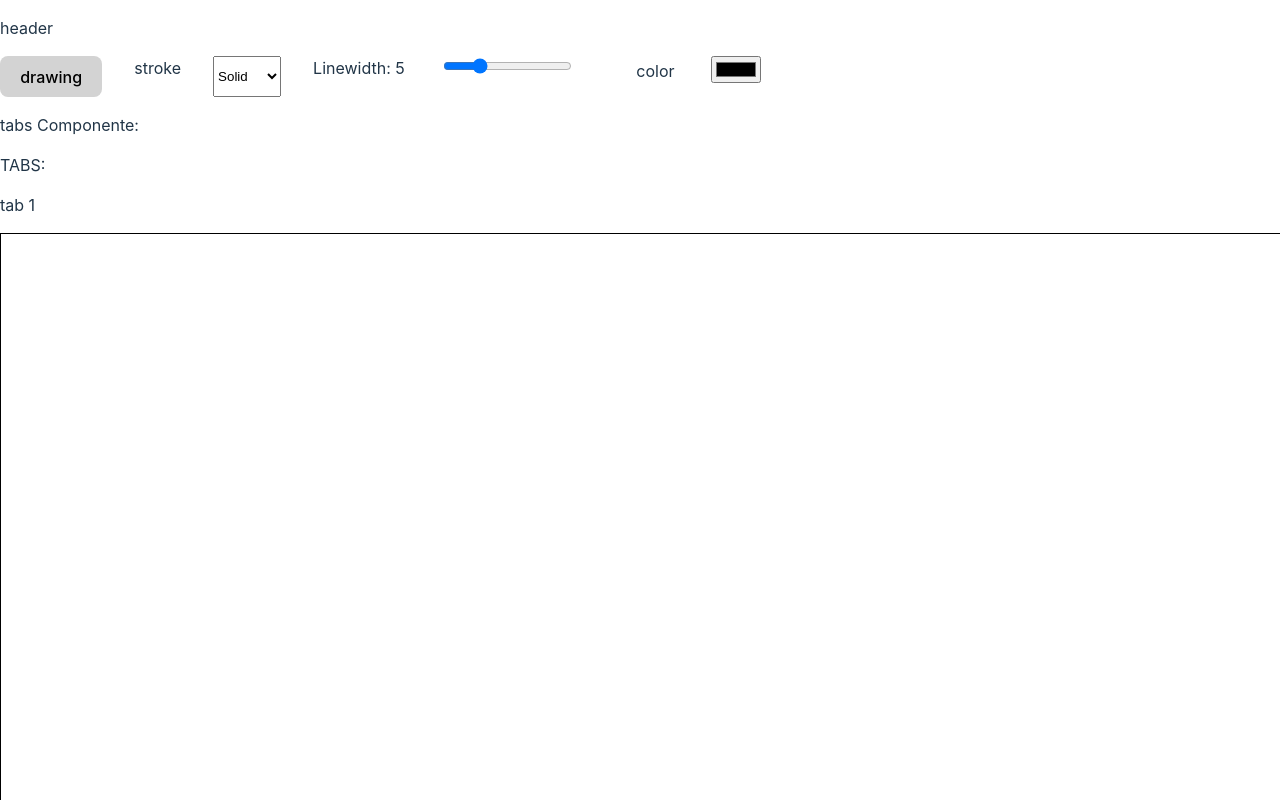
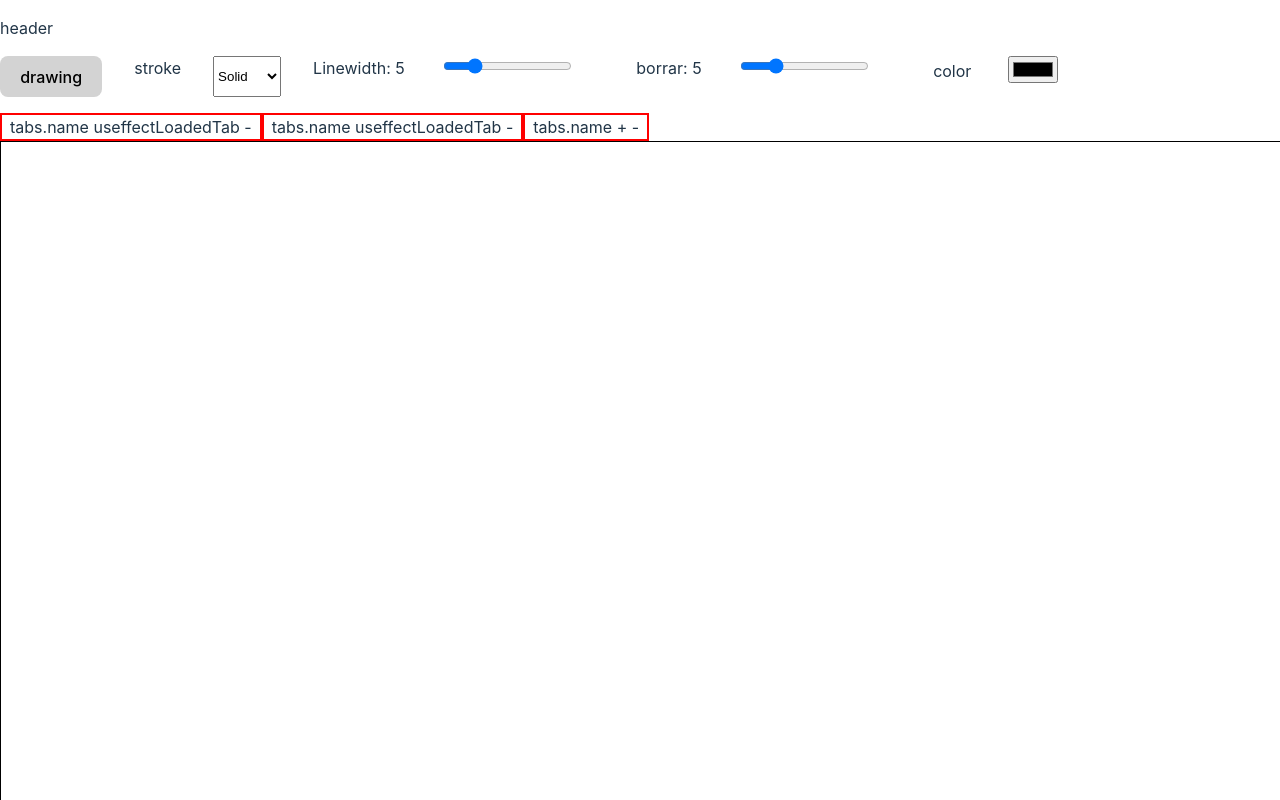
Before and after one commit to kevinu27/OneNoteReact, a React (Vite) app: page / in a window 1280 px wide. Shown: the top 800 px of the page. Built offline with nearby package versions, Linux system fonts and the light colour scheme.

Commit message:
funciona - color y map de las tabs

```diff
--- a/src/components/Buttons.jsx
+++ b/src/components/Buttons.jsx
@@ -7,9 +7,9 @@ import './Buttons.css'
 const ButtonsContent = [
     {buttonId: "drawing", buttonType:'button'},
     {buttonId: "stroke", buttonType: 'select', options: ['Solid', 'Dashed', 'Dotted'] },
-    {buttonId: "Linewidth", buttonType: 'slider', min: 0, max: 20, defaultValue: 5 },
-    {buttonId: "color", buttonType: 'color' }
-
+    {buttonId: "Linewidth", buttonType: 'slider', min: 1, max: 20, defaultValue: 5 },
+    {buttonId: "color", buttonType: 'color' },
+    {buttonId: "borrar", buttonType: 'slider', min: 0, max: 20, defaultValue: 5 }
 
 
 ]
--- a/src/components/Tabs.css
+++ b/src/components/Tabs.css
@@ -0,0 +1,13 @@
+.tabs-row{
+    /* width: 100%; */
+    /* border: 2px solid red; */
+    display: flex;
+    margin-bottom: 0px;
+}
+.tab{
+    border: 2px solid red;
+    padding-right: 0.5rem;
+    padding-left: 0.5rem;
+    margin-bottom: 0px;
+
+}
--- a/src/components/Tabs.jsx
+++ b/src/components/Tabs.jsx
@@ -1,5 +1,6 @@
 import React, {useContext, useEffect } from 'react';
 import { TabsContext } from '../context/Tabs-context.jsx'
+import './Tabs.css'
 
 
 
@@ -8,29 +9,34 @@ export default function Tabs() {
     const { activeTab, handleTabSelection , tabs, handleTabsLoad } = useContext(TabsContext)
 
     useEffect(() => {
-        if(tabs.length < 1){
-            console.log('no tabs')
+        console.log('tabs en el useffect', tabs)
+        // if(tabs.length < 1){
+        //     console.log('no tabs')
 
-            handleTabsLoad({name: 'useffectLoadedTab'})
-        }
+            handleTabsLoad({name: 'useffectLoadedTab', index: 0, color:'#fff'})
+        // }
       }, []);
 
-console.log('activeTab', activeTab)
-    function onTabClickHandler(tab) {
+    console.log('activeTab', activeTab)
 
-        handleTabSelection(tab);
+    function onTabClickHandler(tabName, index) {
+        console.log('onclick de la tab')
+        console.log('onclick de la tab tabName', tabName)
+        console.log('onclick de la index', index)
+
+        // handleTabSelection(tab);
     }
 
     return(
         <>
-        <p>
-            tabs Componente:
-             {activeTab.name}
-            </p>
-            <p>TABS: {}</p>
-            <p onClick={() => onTabClickHandler(1)}>
-                tab 1
-            </p>
+            {/* <p>
+                tabs Componente:
+                {activeTab.name}
+            </p> */}
+            <div className='tabs-row'>  { tabs.length > 0 ? tabs.map( (tab, index) => <p className='tab' onClick={()=> onTabClickHandler(tab.name, index )} key={index}>tabs.name {tab.name} - </p> )  : null} </div>
+
+
+
         </>
     )
 }
--- a/src/context/Tabs-context.jsx
+++ b/src/context/Tabs-context.jsx
@@ -17,18 +17,20 @@ function tabsReducer(state, action){
     }
     if(action.type == "LOAD_TABS"){
         console.log('LOAD_TABS')
+        console.log('state', state)
+        console.log('action', action)
 
             return {
                 ...state,
-                tabs: action.payload,
+                tabs: [ action.payload, ...state.tabs ],
             }
 
 
     }
-    return {
-        ...state,
-        activeTab: action.payload ,
-    }
+    // return {
+    //     ...state,
+    //     activeTab: action.payload ,
+    // }
 
 }
 
@@ -40,18 +42,18 @@ export default function TabsContextProvider({children}) {
             payload: tab
         })
     }
-    function handleTabsLoad(tab) {
-        console.log('tab en handleTabsLoad', tab)
+    function handleTabsLoad(tabs) {
+        console.log('tab en handleTabsLoad', tabs)
         tabsDispatch({
             type: 'LOAD_TABS',
-            payload: tab
+            payload: tabs
         })
     }
 
 const [tabsState, tabsDispatch] = useReducer(tabsReducer, {
 
-    activeTab: {name:'', index: 0},
-    tabs: []
+    activeTab: {name:'+', index: 0},
+    tabs: [{name:'+', index: 0, color:'#fff'}]
 
 })
 
```
